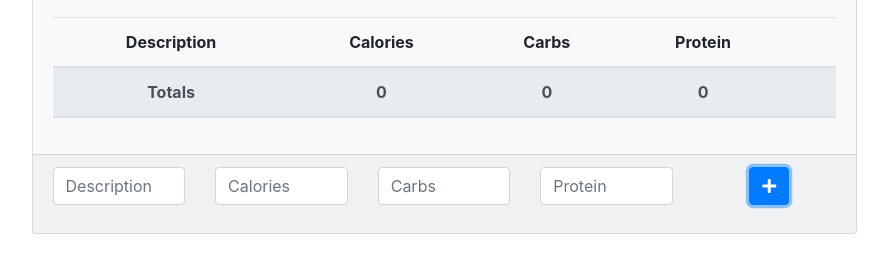
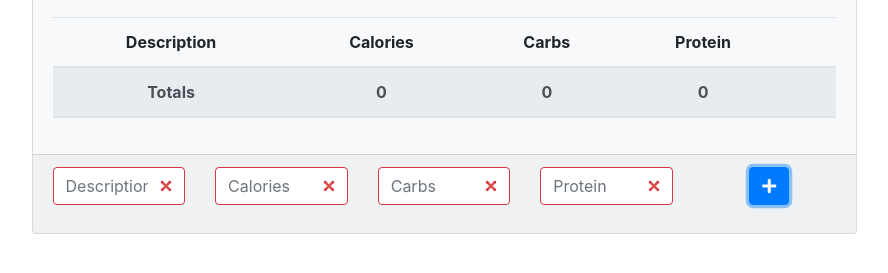
Before and after one commit to hecto932/functional-js, a plain HTML site: page index.html in a window 1280 px wide. Both pictures are taken after a click on the button 965 px from the left and 319 px from the top of the page. Shown: the part 133-406 px from the top of the page, without its empty margins (196-1084 px from the left). Drawn offline with Linux system fonts and the light colour scheme.

Commit message:
Validate inputs

```diff
--- a/index.html
+++ b/index.html
@@ -1,12 +1,19 @@
-<!doctype html>
+<!DOCTYPE html>
 <html>
-
   <head>
-  <meta charset="utf-8">
-  <meta name="viewport" content="width=device-width, initial-scale=1, shrink-to-fit=no">
-  <link rel="stylesheet" href="https://use.fontawesome.com/releases/v5.6.3/css/all.css" integrity="sha384-UHRtZLI+pbxtHCWp1t77Bi1L4ZtiqrqD80Kn4Z8NTSRyMA2Fd33n5dQ8lWUE00s/" crossorigin="anonymous">
-  <link rel="stylesheet" href="css/bootstrap.min.css">
-  <link rel="stylesheet" href="css/main.css">
+    <meta charset="utf-8" />
+    <meta
+      name="viewport"
+      content="width=device-width, initial-scale=1, shrink-to-fit=no"
+    />
+    <link
+      rel="stylesheet"
+      href="https://use.fontawesome.com/releases/v5.6.3/css/all.css"
+      integrity="sha384-UHRtZLI+pbxtHCWp1t77Bi1L4ZtiqrqD80Kn4Z8NTSRyMA2Fd33n5dQ8lWUE00s/"
+      crossorigin="anonymous"
+    />
+    <link rel="stylesheet" href="css/bootstrap.min.css" />
+    <link rel="stylesheet" href="css/main.css" />
     <title>Calories Counter</title>
   </head>
 
@@ -29,8 +36,7 @@
                     <th></th>
                   </tr>
                 </thead>
-              <tbody>
-              </tbody>
+                <tbody></tbody>
                 <thead class="thead-light">
                   <tr>
                     <th>Totals</th>
@@ -45,19 +51,42 @@
             <div class="card-footer">
               <div class="row mb-2">
                 <div class="col">
-                  <input type="text" class="form-control mb-2 mr-sm-2" placeholder="Description">
+                  <input
+                    id="description"
+                    type="text"
+                    class="form-control mb-2 mr-sm-2"
+                    placeholder="Description"
+                  />
                 </div>
                 <div class="col">
-                  <input type="number" min="0" class="form-control mb-2 mr-sm-2" placeholder="Calories">
+                  <input
+                    id="calories"
+                    type="number"
+                    min="0"
+                    class="form-control mb-2 mr-sm-2"
+                    placeholder="Calories"
+                  />
                 </div>
                 <div class="col">
-                  <input type="number" min="0" class="form-control mb-2 mr-sm-2" placeholder="Carbs">
+                  <input
+                    id="carbs"
+                    type="number"
+                    min="0"
+                    class="form-control mb-2 mr-sm-2"
+                    placeholder="Carbs"
+                  />
                 </div>
                 <div class="col">
-                  <input type="number" min="0" class="form-control mb-2 mr-sm-2" placeholder="Protein">
+                  <input
+                    id="protein"
+                    type="number"
+                    min="0"
+                    class="form-control mb-2 mr-sm-2"
+                    placeholder="Protein"
+                  />
                 </div>
                 <div class="col">
-                  <button class="btn btn-primary mb-2">
+                  <button onclick="validateInputs()" class="btn btn-primary mb-2">
                     <i class="fas fa-plus"></i>
                   </button>
                 </div>
@@ -72,5 +101,4 @@
     <script src="js/bootstrap.min.js"></script>
     <script src="js/main.js"></script>
   </body>
-
 </html>
--- a/js/main.js
+++ b/js/main.js
@@ -1,2 +1,34 @@
 const compose = (...functions) => data =>
   functions.reduceRight((value, func) => func(value), data)
+
+let description = $('#description');
+let carbs = $('#carbs');
+let calories = $('#calories');
+let protein = $('#protein');
+
+description.keypress(() => {
+  description.val() ? '' : description.removeClass('is-invalid');
+})
+
+calories.keypress(() => {
+  calories.val() ? '' : calories.removeClass('is-invalid');
+})
+
+carbs.keypress(() => {
+  carbs.val() ? '' : carbs.removeClass('is-invalid');
+})
+
+protein.keypress(() => {
+  protein.val() ? '' : protein.removeClass('is-invalid');
+})
+
+let validateInputs = () => {
+  description.val() ? '' : description.addClass('is-invalid');
+  calories.val() ? '' : calories.addClass('is-invalid');
+  carbs.val() ? '' : carbs.addClass('is-invalid');
+  protein.val() ? '' : protein.addClass('is-invalid');
+
+  if (description.val() && calories.val() && carbs.val() && protein.val()) {
+    console.log(description.val(), calories.val(), carbs.val(), protein.val())
+  }
+}
```
Lines whose indentation alone changed are shown as unchanged.
